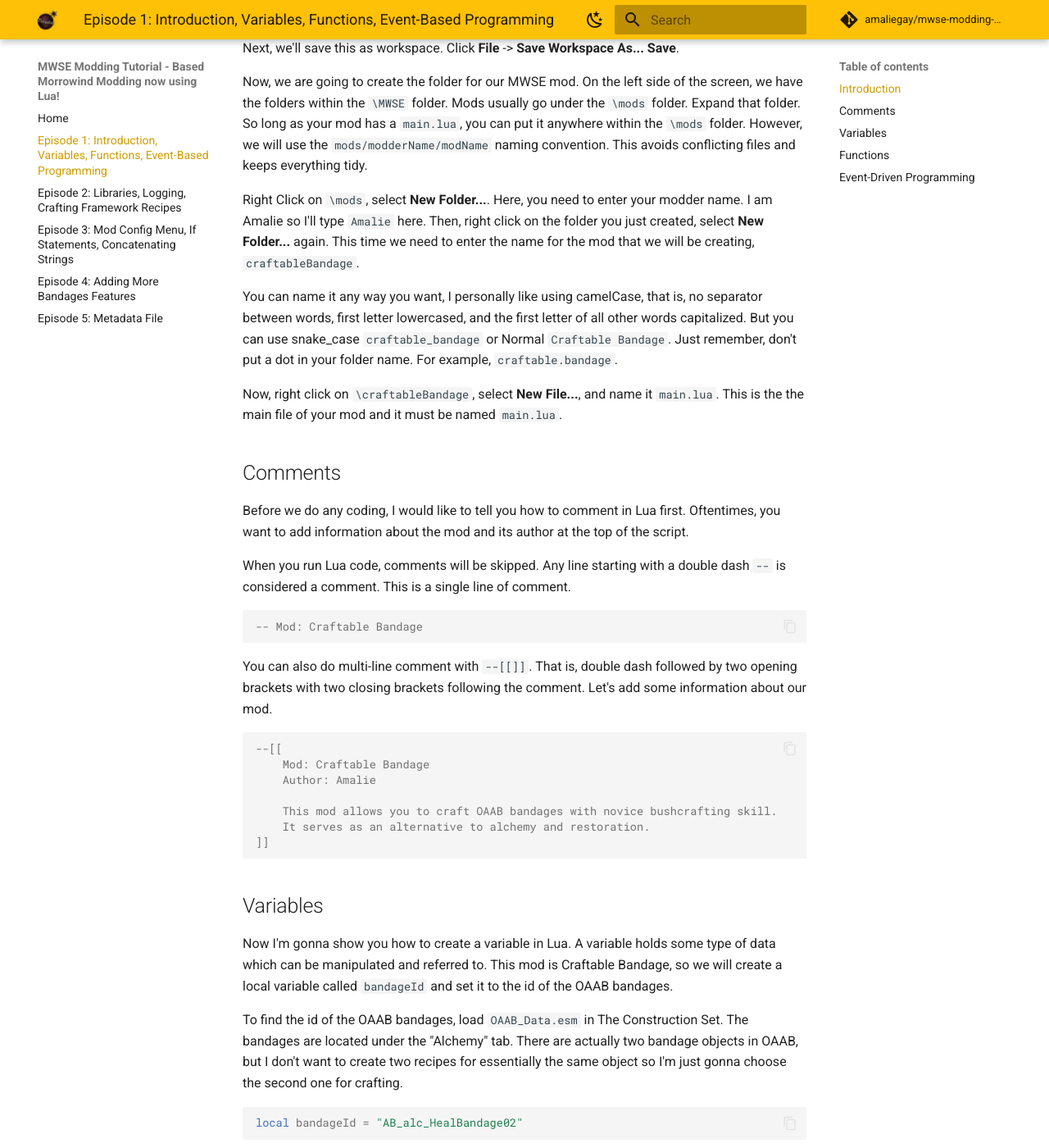
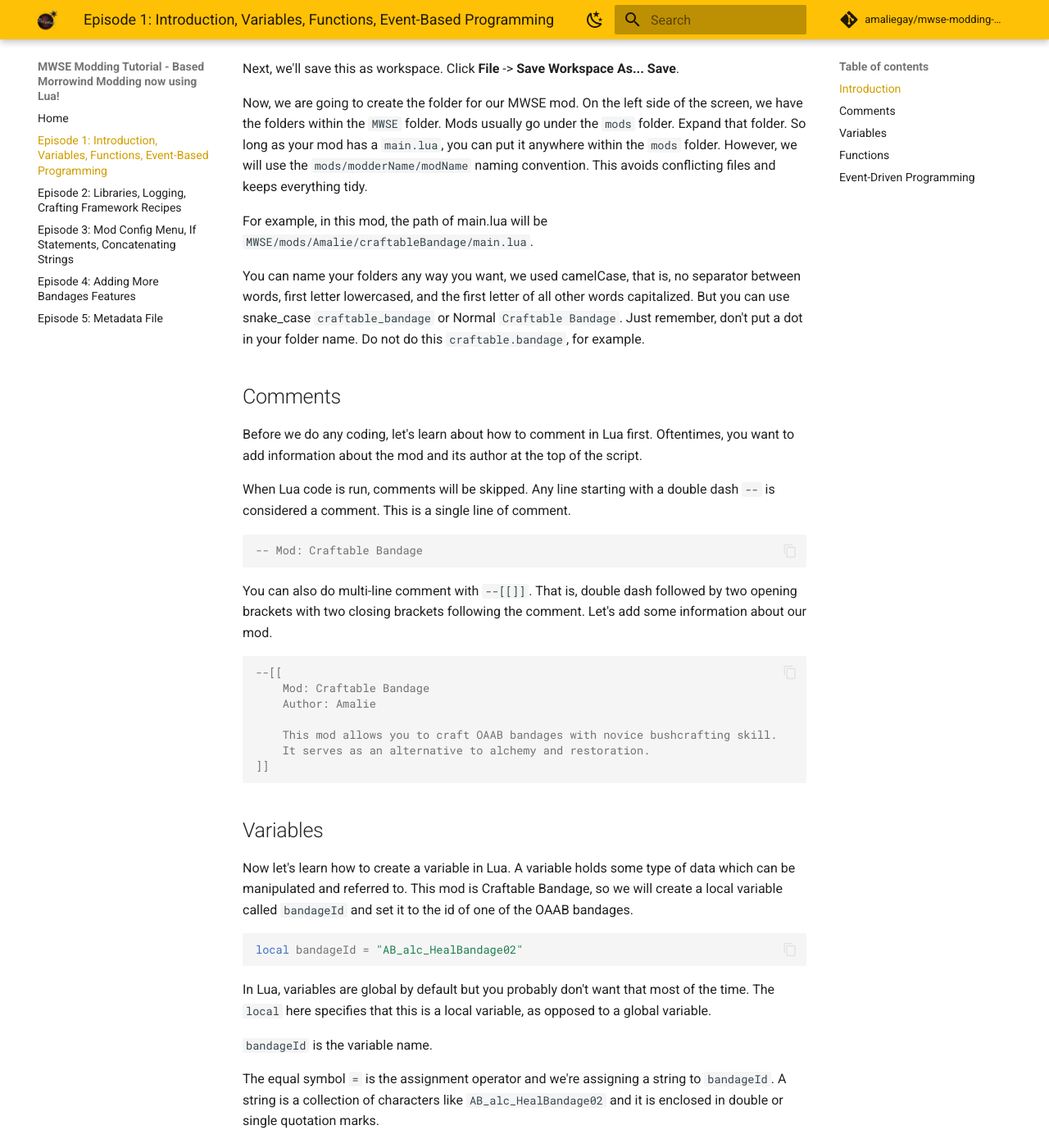
Before and after one commit to dev-chenxing/mwse-modding-tutorial, an MkDocs documentation site: the page built from docs/1_introduction.md, in a window 1280 px wide and 1400 px high, scrolled down 539 px. Shown: the whole window at 82% size. Built offline with MkDocs 1.6.1 and Material for MkDocs 9.7.7, drawn with Linux system fonts in a browser that asks for light colours; comment, search, counter and statistics services are not loaded; some of the changed text lies outside the part shown.

Commit message:
final revision section 1

````diff
--- a/docs/1_introduction.md
+++ b/docs/1_introduction.md
@@ -2,9 +2,9 @@
 
 ## Introduction
 
-First, open up [Visual Studio Code](https://code.visualstudio.com/). If you don't have it, download and install it.
+First, open up [Visual Studio Code](https://code.visualstudio.com/). If you don't have it, download and install it. This is the preferred IDE for MWSE modding.
 
-Once you have your VSCode open, click **Open Folder** then navigate to `Morrowind\Data Files\MWSE`. and **select the folder**. You will be asked, "Do you trust the authors of the files in this folder?" Click **"Yes, I trust the authors"**.
+Once you have VSCode open, click **File** -> **Open Folder...**, then navigate to `Morrowind\Data Files\MWSE`, and **select the folder**. You will be asked, "Do you trust the authors of the files in this folder?" Click **"Yes, I trust the authors"**.
 
 If you don't already have the Lua and vscode-lua-format extensions installed, you'll see popups at the bottom left corner of the screen asking you to install them. Install both of them.
 
@@ -12,19 +12,17 @@
 
 Next, we'll save this as workspace. Click **File** -> **Save Workspace As...** **Save**.
 
-Now, we are going to create the folder for our MWSE mod. On the left side of the screen, we have the folders within the `\MWSE` folder. Mods usually go under the `\mods` folder. Expand that folder. So long as your mod has a `main.lua`, you can put it anywhere within the `\mods` folder. However, we will use the `mods/modderName/modName` naming convention. This avoids conflicting files and keeps everything tidy.
+Now, we are going to create the folder for our MWSE mod. On the left side of the screen, we have the folders within the `MWSE` folder. Mods usually go under the `mods` folder. Expand that folder. So long as your mod has a `main.lua`, you can put it anywhere within the `mods` folder. However, we will use the `mods/modderName/modName` naming convention. This avoids conflicting files and keeps everything tidy.
 
-Right Click on `\mods`, select **New Folder...**. Here, you need to enter your modder name. I am Amalie so I'll type `Amalie` here. Then, right click on the folder you just created, select **New Folder...** again. This time we need to enter the name for the mod that we will be creating, `craftableBandage`.
+For example, in this mod, the path of main.lua will be `MWSE/mods/Amalie/craftableBandage/main.lua`.
 
-You can name it any way you want, I personally like using camelCase, that is, no separator between words, first letter lowercased, and the first letter of all other words capitalized. But you can use snake_case `craftable_bandage` or Normal `Craftable Bandage`. Just remember, don't put a dot in your folder name. For example, `craftable.bandage`.
-
-Now, right click on `\craftableBandage`, select **New File...**, and name it `main.lua`. This is the the main file of your mod and it must be named `main.lua`.
+You can name your folders any way you want, we used camelCase, that is, no separator between words, first letter lowercased, and the first letter of all other words capitalized. But you can use snake_case `craftable_bandage` or Normal `Craftable Bandage`. Just remember, don't put a dot in your folder name. Do not do this `craftable.bandage`, for example.
 
 ## Comments
 
-Before we do any coding, I would like to tell you how to comment in Lua first. Oftentimes, you want to add information about the mod and its author at the top of the script.
+Before we do any coding, let's learn about how to comment in Lua first. Oftentimes, you want to add information about the mod and its author at the top of the script.
 
-When you run Lua code, comments will be skipped. Any line starting with a double dash `--` is considered a comment. This is a single line of comment.
+When Lua code is run, comments will be skipped. Any line starting with a double dash `--` is considered a comment. This is a single line of comment.
 
 ```lua
 -- Mod: Craftable Bandage
@@ -43,9 +41,7 @@
 ```
 ## Variables
 
-Now I'm gonna show you how to create a variable in Lua. A variable holds some type of data which can be manipulated and referred to. This mod is Craftable Bandage, so we will create a local variable called `bandageId` and set it to the id of the OAAB bandages.
-
-To find the id of the OAAB bandages, load `OAAB_Data.esm` in The Construction Set. The bandages are located under the "Alchemy" tab. There are actually two bandage objects in OAAB, but I don't want to create two recipes for essentially the same object so I'm just gonna choose the second one for crafting.
+Now let's learn how to create a variable in Lua. A variable holds some type of data which can be manipulated and referred to. This mod is Craftable Bandage, so we will create a local variable called `bandageId` and set it to the id of one of the OAAB bandages.
 
 ```lua
 local bandageId = "AB_alc_HealBandage02"
@@ -53,7 +49,7 @@
 
 In Lua, variables are global by default but you probably don't want that most of the time. The `local` here specifies that this is a local variable, as opposed to a global variable.
 
-`bandageId` is the variable name. Different people use different naming conventions. I tend to use camelCase for everything.
+`bandageId` is the variable name.
 
 The equal symbol `=` is the assignment operator and we're assigning a string to `bandageId`. A string is a collection of characters like `AB_alc_HealBandage02` and it is enclosed in double or single quotation marks.
 
@@ -83,17 +79,17 @@
 mwse.log("[Craftable Bandage] Registering bushcrafting recipe...")
 ```
 
-This is one of the most common ways to write information to MWSE.log and we will look at another way to do logging later. For now, let's run Morrowind.exe and check the log. You can see `[Craftable Bandage] registering bushcrafting recipe...` in the log here.
+This is one of the most common ways to write information to MWSE.log and we will look at another way (a better way) to do logging later. For now, let's run Morrowind.exe and check the log. You should be able to see `[Craftable Bandage] registering bushcrafting recipe...` in the log.
 
-MWSE.log can hold lots of useful information for modders if they know how to read and write it. The line starts with `[Craftable Bandage]` is the line our script wrote. Lines starts with `[Crafting Framework]` and `[Ashfall]` are the lines Crafting Framework and Ashfall wrote. Our line printed before CF is implying that our function was run before CF and Ashfall did their things.
+MWSE.log can hold lots of useful information for modders if they know how to read and write it. The line starts with `[Craftable Bandage]` is the line our script wrote. Lines starts with `[Crafting Framework]` and `[Ashfall]` are the lines Crafting Framework (CF) and Ashfall wrote. Our line printed before CF implies that our function was run before CF and Ashfall started running.
 
-But we want to register the bandage recipe when CF is registering bushcrafting recipes. How do we do that? Well, let me introduce you to event-driven programming.
+But we want to register the bandage recipe when CF is registering bushcrafting recipes. How do we do that? Well, let's learn about event-driven programming.
 
 ## Event-Driven Programming
 
 In event-driven programming, or event-based programming, events are "fired" when an action takes place. Your code listens for them and handles them accordingly. You can look up all the events MWSE provides [here](https://mwse.github.io/MWSE/events/initialized/).
 
-Let's look at the `initialized` event. This fires when game code has finished initializing, and all masters and plugins have been loaded. Let's copy this code and paste it in our main.lua.
+Let's look at the `initialized` event. This fires when game code has finished initializing, and all masters and plugins have been loaded. Let's copy the example code provided in the document page and paste it in our main.lua.
 
 ```lua
 --- @param e initializedEventData
@@ -102,7 +98,7 @@
 event.register(tes3.event.initialized, initializedCallback)
 ```
 
-Here, `tes3.event.initialized` is the event name and `initializedCallback` is the function to call when `initialized` event is fired. Same as before I will write some information to print.
+Here, `tes3.event.initialized` is the event name and `initializedCallback` is the function to call when `initialized` event is fired. Same as before let's write some information to print out to MWSE.log.
 
 ```lua
 mwse.log("[Craftable Bandage] Initialized")
@@ -124,11 +120,11 @@
 event.register(tes3.event.initialized, initializedCallback, { priority = 100 })
 ```
 
-Functions registered with higher `priority` will run first. The default is 0. We setting the `priority` to be anything higher than 0 can make sure our `initializedCallback` will run before The Crafting Framework registered all the recipes.
+Functions registered with higher `priority` will run first. The default is 0. Setting the `priority` to be anything higher than 0 can make sure our `initializedCallback` will run before The Crafting Framework registered all of the recipes.
 
-Let's test it again. Now as you can see from the log here, our bandage recipe was registered right when The Crafting Framework was registering Ashfall's Bushcrafting MenuActivator.
+Launch the game again. Now you should be able to see in your log that our bandage recipe was registered right when The Crafting Framework was registering Ashfall's Bushcrafting MenuActivator.
 
-That's it for today. You've learned how to comment, how to create variables and functions, and the concept of event-driven programming. See you in the next video.
+That's it for today. You've learned how to comment, how to create variables and functions, and the concept of event-driven programming. See you in the next section.
 
 ??? example "What your main.lua should look like"
 
````
Also changed, not shown: other parts of docs/1_introduction.md (+3 -3 lines), README.md (+1 -1 lines).
